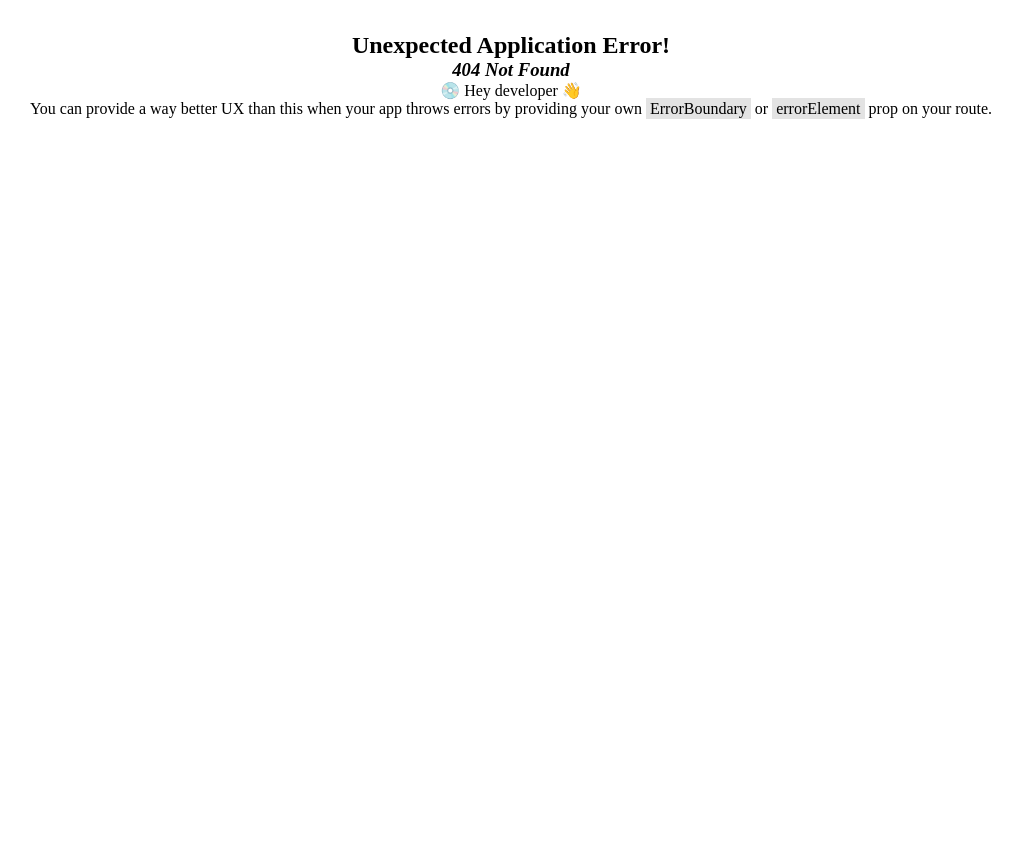
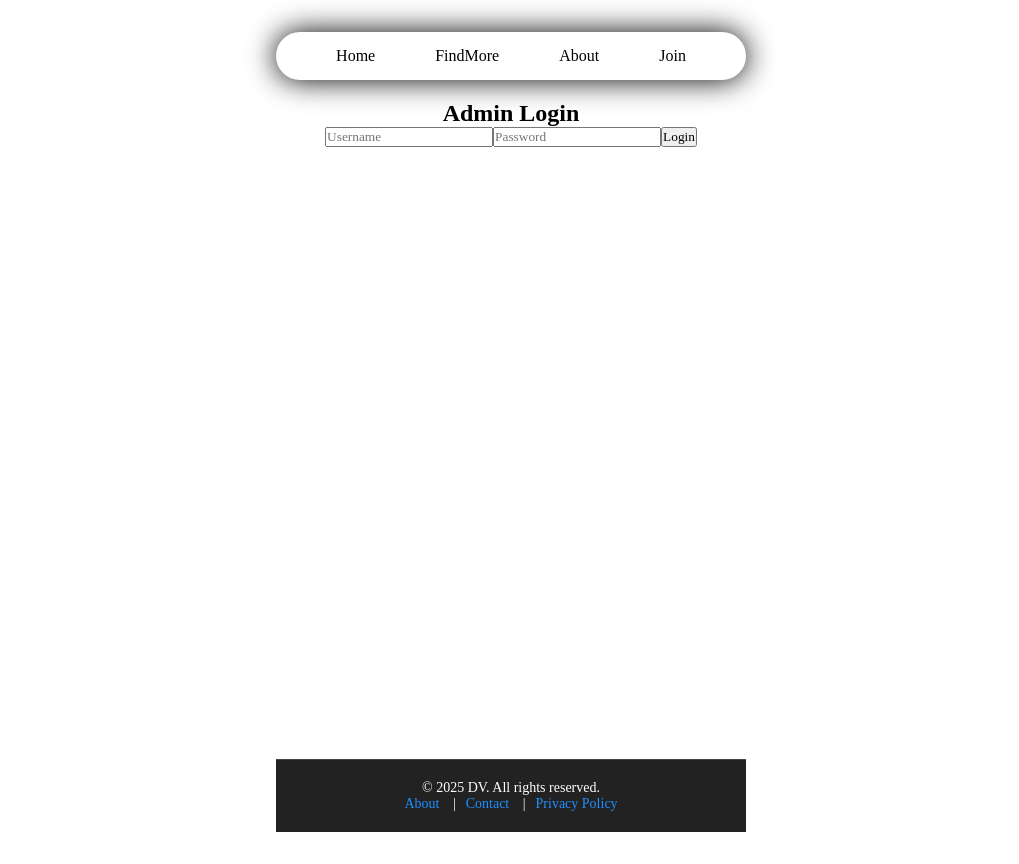
Before and after one commit to dumindu00/blog2f, a React (Vite) app: page /admin-login in a window 1280 px wide. Before the commit this address had no page. Shown: the whole page, without its empty margins (129-1148 px from the left). Before the commit the page ends 800 px from the top, so only its background shows below. Built offline with nearby package versions, Linux system fonts and the light colour scheme.

Commit message:
Feature adding

```diff
--- a/src/App.jsx
+++ b/src/App.jsx
@@ -6,8 +6,10 @@ import Home from './pages/Home'
 import { createBrowserRouter, createRoutesFromElements, Route, RouterProvider } from "react-router-dom";
 import RootLayout from './layout/RootLayout'
 import Join from './pages/Join';
+import AdminLogin from './pages/AdminLogin';
 import Contact from './pages/Contact';
 import Admin from './pages/Admin';
+import AdminProtectedRoute from './components/AdminProtectedRoute';
 
 
 
@@ -26,8 +28,13 @@ function App() {
           <Route path='join' element={<Join />} />
 
           <Route path='contact' element={<Contact/>} />
-          <Route path='admin' element={<Admin />} />
+          <Route path='admin' element={
+                        <AdminProtectedRoute>
+                                      <Admin />
+                        </AdminProtectedRoute>
+  } />
 
+          <Route path="/admin-login" element={<AdminLogin />} />
 
         </Route>
 
--- /dev/null
+++ b/src/components/AdminProtectedRoute.jsx
@@ -0,0 +1,9 @@
+import { Navigate } from "react-router-dom";
+
+const AdminProtectedRoute = ({ children }) => {
+  const token = localStorage.getItem("adminToken");
+  if (!token) return <Navigate to="/admin-login" />;
+  return children;
+};
+
+export default AdminProtectedRoute;
--- a/src/pages/Admin.jsx
+++ b/src/pages/Admin.jsx
@@ -39,10 +39,16 @@ const Admin = () => {
     formData.append("link", form.link);
     if (imageFile) formData.append("image", imageFile);
 
+const token = localStorage.getItem("adminToken");
+
 const res = await fetch(url, {
   method: editingId ? "PUT" : "POST",
-  body: formData // <-- DO NOT set headers manually
+  body: formData,
+  headers: {
+    Authorization: `Bearer ${token}`
+  }
 });
+
 
     await res.json();
 
@@ -60,7 +66,15 @@ const res = await fetch(url, {
 
   // Handle delete
   const handleDelete = (id) => {
-    fetch(`${import.meta.env.VITE_API_URL}/posts/${id}`, { method: "DELETE" })
+    const token = localStorage.getItem("adminToken");
+
+      fetch(`${import.meta.env.VITE_API_URL}/posts/${id}`, {
+        method: "DELETE",
+        headers: {
+          Authorization: `Bearer ${token}`
+        }
+      })
+
       .then(res => res.json())
       .then(fetchPosts);
   };
--- /dev/null
+++ b/src/pages/AdminLogin.jsx
@@ -0,0 +1,52 @@
+import { useState } from 'react';
+import { useNavigate } from 'react-router-dom';
+
+const AdminLogin = () => {
+  const [username, setUsername] = useState('');
+  const [password, setPassword] = useState('');
+  const navigate = useNavigate();
+
+  const handleLogin = async (e) => {
+    e.preventDefault();
+    try {
+      const res = await fetch(`${import.meta.env.VITE_API_URL}/admin/login`, {
+        method: 'POST',
+        headers: { 'Content-Type': 'application/json' },
+        body: JSON.stringify({ username, password })
+      });
+
+      const data = await res.json();
+      if (res.ok) {
+        localStorage.setItem('adminToken', data.token);
+        navigate('/admin');
+      } else {
+        alert(data.message);
+      }
+    } catch (err) {
+      console.error(err);
+    }
+  };
+
+  return (
+    <form onSubmit={handleLogin} style={{ maxWidth: '400px', margin: '20px auto' }}>
+      <h2>Admin Login</h2>
+      <input
+        type="text"
+        placeholder="Username"
+        value={username}
+        onChange={e => setUsername(e.target.value)}
+        required
+      />
+      <input
+        type="password"
+        placeholder="Password"
+        value={password}
+        onChange={e => setPassword(e.target.value)}
+        required
+      />
+      <button type="submit">Login</button>
+    </form>
+  );
+};
+
+export default AdminLogin;
```
